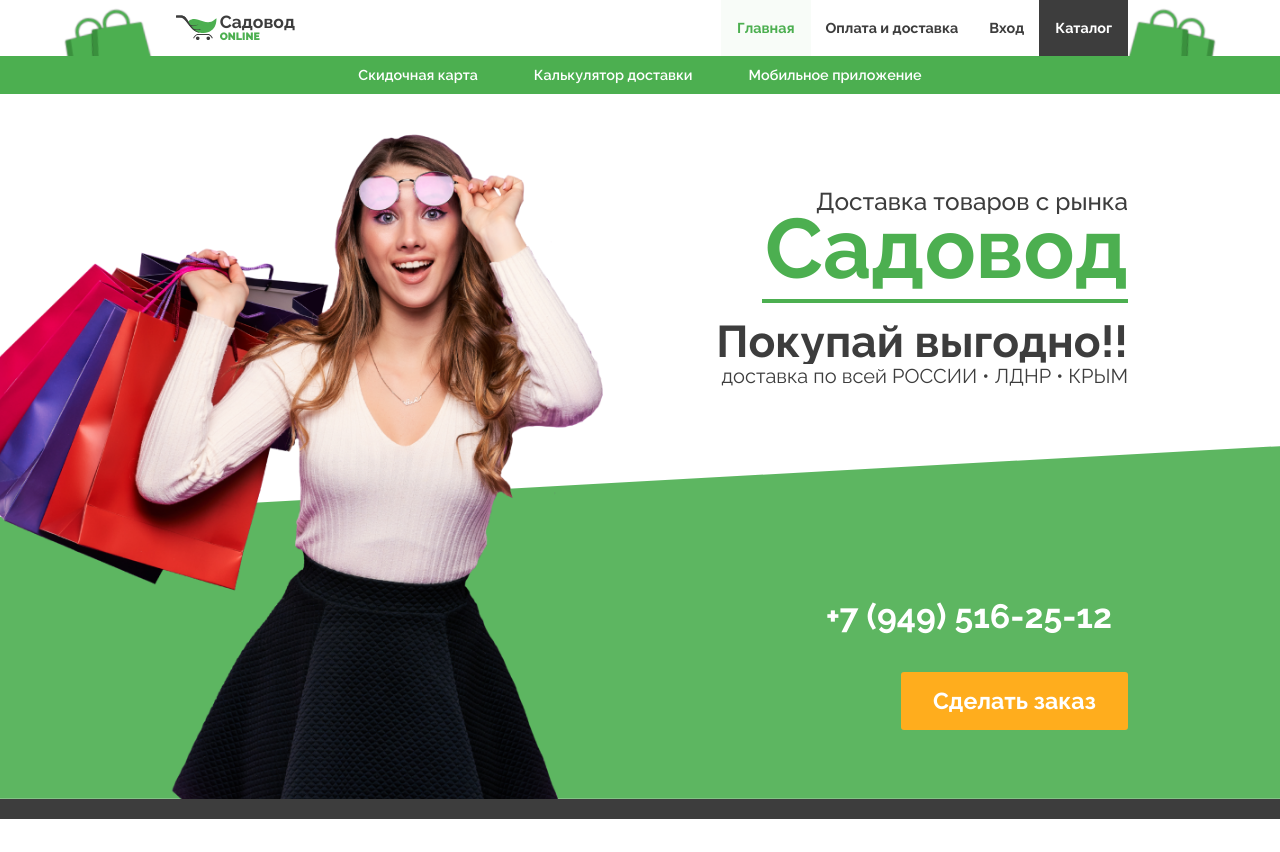
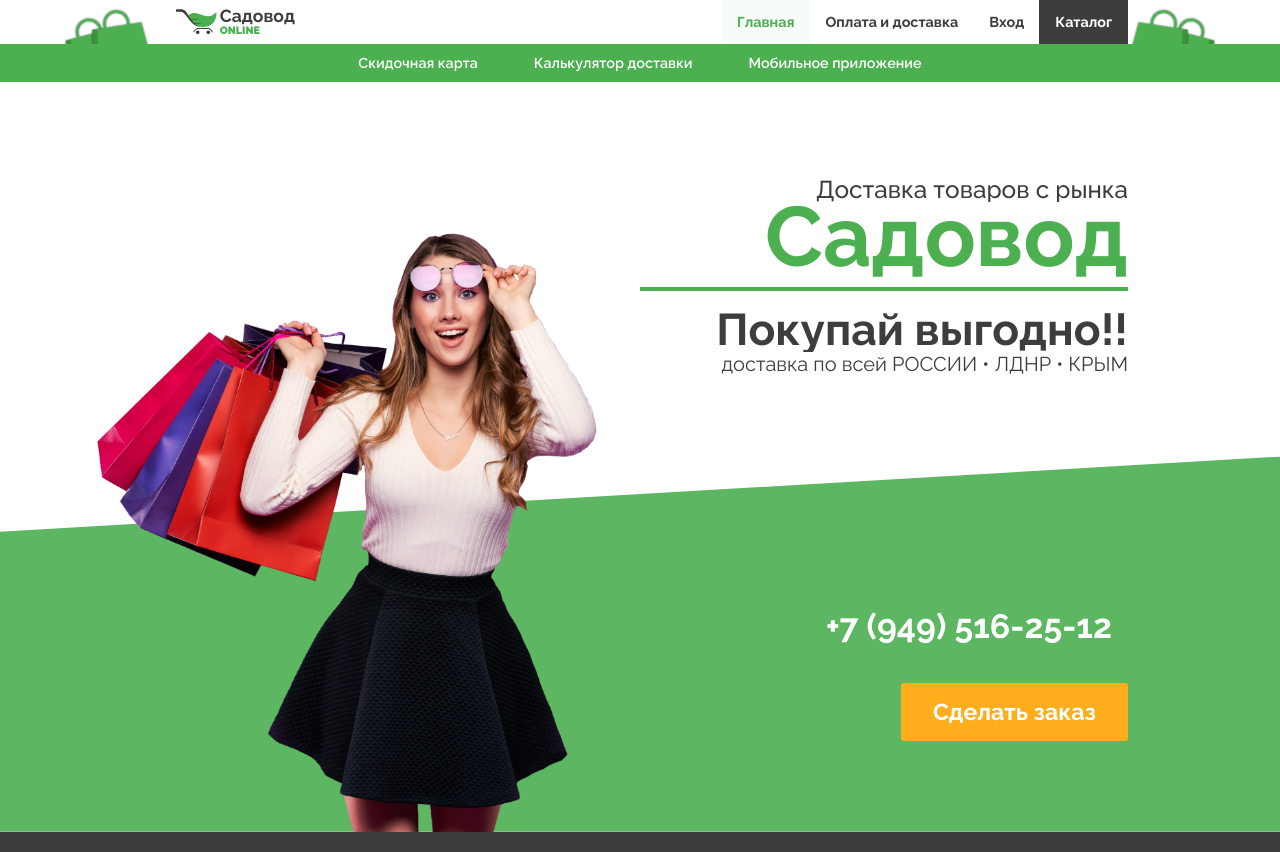
Before and after one commit to lavet13/sadovod-ts, a React (Vite) app: page / in a window 1280 px wide. Before the commit the page ends 819 px from the top, so only its background shows below. Built offline with nearby package versions, Linux system fonts and the light colour scheme.

Commit message:
almost responsive hero-section

```diff
--- a/src/components/hero/hero.component.tsx
+++ b/src/components/hero/hero.component.tsx
@@ -1,22 +1,19 @@
-import {
-  ClipPathGreenBackground,
-  HeroBackground,
-  PlaceholderForImage,
-} from './hero.styles';
+import { ClipPathGreenBackground, GridContainer, Image } from './hero.styles';
 import Grid from '@mui/material/Unstable_Grid2';
 import { Button, Container, Divider, Stack, Typography } from '@mui/material';
+import WomanWithBaggages from '../../assets/images/womanWithBaggages.png';
 
 const Hero = () => {
   return (
-    <HeroBackground>
-      <ClipPathGreenBackground />
-      <Container>
-        <Grid container columns={24}>
-          <Grid xs={0} md={10} lg={12}>
-            <PlaceholderForImage />
+    <>
+      <ClipPathGreenBackground sx={{ display: { md: 'block', xs: 'none' } }} />
+      <Container sx={{ maxWidth: { md: '100%', lg: '1024px' } }}>
+        <GridContainer container columns={24}>
+          <Grid xs={0} md={12} lg={12} container sx={{ position: 'relative' }}>
+            <Image src={WomanWithBaggages} alt={'Woman'} />
           </Grid>
-          <Grid md={3} lg xl />
-          <Grid xs={24} md={11} lg={9} sx={{ mt: { xs: 10, md: 12 } }}>
+          <Grid xs={2} md />
+          <Grid xs={20} md={10} lg={12} sx={{ mt: { xs: 10, md: 12 } }}>
             <Stack height={'100%'} spacing={15}>
               <Stack alignItems={{ xs: 'center', md: 'flex-end' }}>
                 <Typography
@@ -75,9 +72,10 @@
               </Stack>
             </Stack>
           </Grid>
-        </Grid>
+          <Grid xs={2} md />
+        </GridContainer>
       </Container>
-    </HeroBackground>
+    </>
   );
 };
 
--- a/src/components/hero/hero.styles.tsx
+++ b/src/components/hero/hero.styles.tsx
@@ -1,29 +1,9 @@
-import { Divider } from '@mui/material';
 import { alpha, styled } from '@mui/material/styles';
 
-import WomanWithBaggages from '../../assets/images/womanWithBaggages.png';
+import Grid, { Grid2Props } from '@mui/material/Unstable_Grid2';
 
-const navigationOffset = 95;
-
-export const HeroBackground = styled('div')(({ theme }) => ({
-  position: 'relative',
-  overflow: 'hidden',
-  minHeight: `calc(100vh - ${navigationOffset}px)`,
-  [theme.breakpoints.down('xl')]: {
-    background: `url(${WomanWithBaggages}) -30rem 100% / 100rem no-repeat`,
-  },
-  [theme.breakpoints.down('lg')]: {
-    background: `url(${WomanWithBaggages}) -35rem 100% / 92rem no-repeat`,
-  },
-  [theme.breakpoints.down('md')]: {
-    background: 'none',
-  },
-  [`@media screen and ((max-height: 1030px) and (min-width: ${theme.breakpoints.values.md}px))`]:
-    {
-      background: `url(${WomanWithBaggages}) -30rem 19% / cover no-repeat`,
-    },
-  background: `url(${WomanWithBaggages}) -30rem 19% / cover no-repeat`,
-}));
+const navigationOffset = 50;
+const maxHeight = 850;
 
 export const ClipPathGreenBackground = styled('div')(({ theme }) => ({
   position: 'absolute',
@@ -33,13 +13,38 @@
   clipPath: 'polygon(0 60%, 100% 50%, 100% 100%, 0 100%)',
   zIndex: -100,
 
-  [`@media screen and ((max-height: 700px) or (max-width: ${theme.breakpoints.values.md}px))`]:
-    {
-      clipPath: 'polygon(0 320px, 100% 320px, 100% 100%, 0 100%)',
-    },
+  [`@media screen and (max-height: 700px)`]: {
+    clipPath: 'polygon(0 420px, 100% 320px, 100% 700px, 0 700px)',
+    height: '700px',
+  },
+  [`@media screen and (min-height: ${maxHeight}px)`]: {
+    height: `${maxHeight}px`,
+    clipPath: `polygon(0 420px, 100% 320px, 100% ${maxHeight}px, 0 ${maxHeight}px)`,
+  },
 }));
 
-export const PlaceholderForImage = styled('div')({
+export const Image = styled('img')(({ theme }) => ({
+  display: 'block',
+  position: 'absolute',
+  width: '200%',
+  bottom: 0,
+  left: '50%',
+  transform: `translateX(-50%)`,
+  [`${theme.breakpoints.up('lg')} and (min-height: ${maxHeight}px)`]: {
+    left: '55%',
+    transform: `translateX(-55%)`,
+    width: '225%',
+  },
+}));
+
+export const GridContainer = styled(Grid)<Grid2Props>({
   height: `calc(100vh - ${navigationOffset}px)`,
-  width: '100%',
+
+  [`@media screen and (max-height: 700px)`]: {
+    height: '700px',
+  },
+
+  [`@media screen and (min-height: ${maxHeight}px)`]: {
+    height: `${maxHeight}px`,
+  },
 });
--- a/src/main.tsx
+++ b/src/main.tsx
@@ -238,6 +238,8 @@
         {
           props: { variant: 'logo-btn' },
           style: ({ theme }) => ({
+            paddingBottom: 0,
+            paddingTop: 0,
             paddingLeft: theme.spacing(3),
             paddingRight: theme.spacing(3),
             '&& .MuiTouchRipple-child': {
@@ -268,6 +270,8 @@
         {
           props: { variant: 'nav-button-contained' },
           style: {
+            paddingBottom: 0,
+            paddingTop: 0,
             color: palette.common.white,
             backgroundColor: palette.secondary.main,
 
@@ -305,6 +309,8 @@
         {
           props: { variant: 'nav-button' },
           style: {
+            paddingBottom: 0,
+            paddingTop: 0,
             color: palette.secondary.main,
             fontSize: pxToRem(23),
             '&.active': {
```
